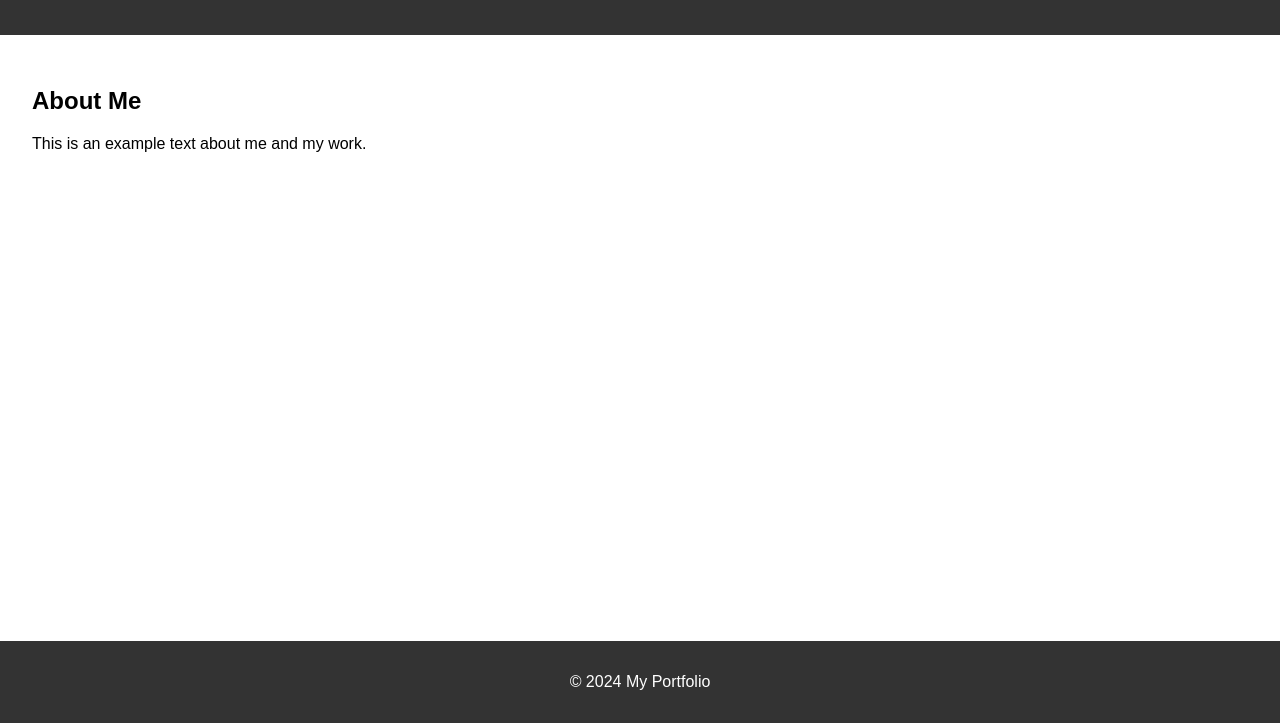
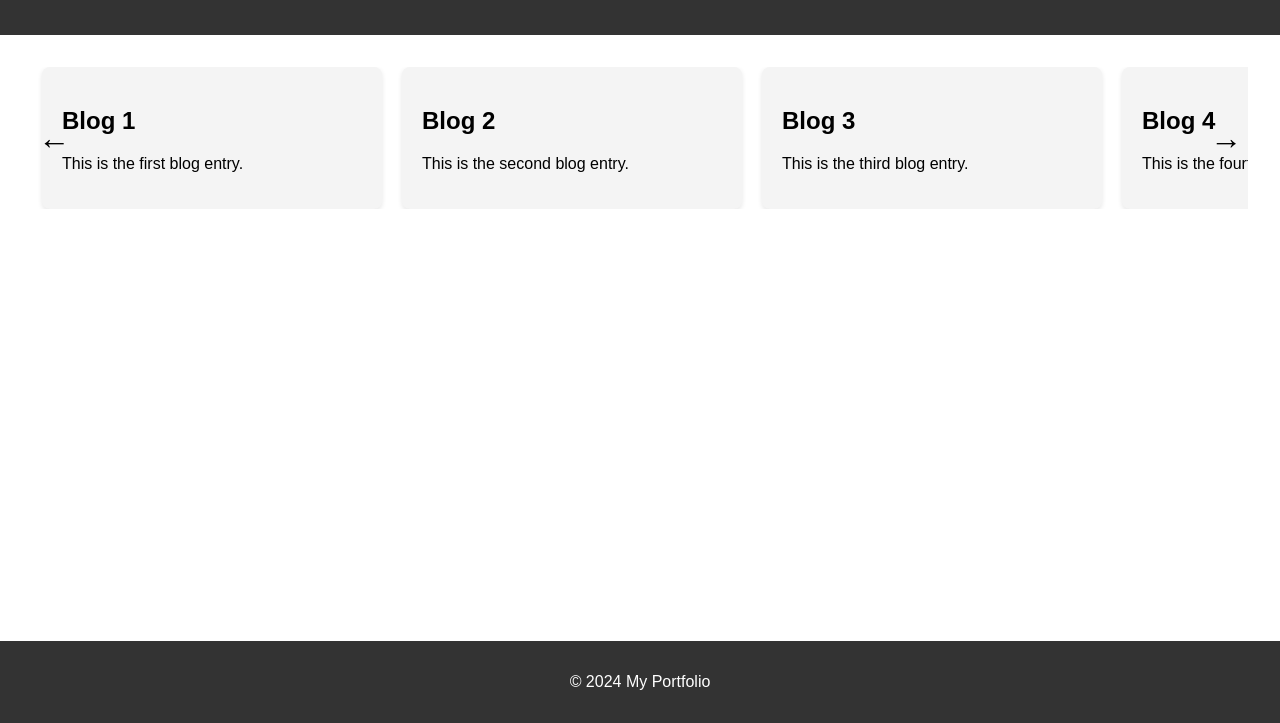
Before and after one commit to rouvenbe/projectspage.github.io, a plain HTML site: page index.html in a window 1280 px wide. Shown: the part 77-800 px from the top of the page. Drawn offline with Linux system fonts and the light colour scheme.

Commit message:
Initial commit of portfolio website

```diff
--- a/css/styles.css
+++ b/css/styles.css
@@ -2,6 +2,7 @@ body {
     font-family: Arial, sans-serif;
     margin: 0;
     padding: 0;
+    background-color: white;
 }
 
 header {
@@ -24,3 +25,45 @@ footer {
     bottom: 0;
     width: 100%;
 }
+
+.blog-container {
+    display: flex;
+    align-items: center;
+    overflow: hidden;
+    position: relative;
+}
+
+.blogs {
+    display: flex;
+    overflow-x: auto;
+    scroll-behavior: smooth;
+}
+
+.blog {
+    min-width: 300px;
+    max-width: 300px;
+    margin: 0 10px;
+    padding: 20px;
+    background: #f4f4f4;
+    border-radius: 8px;
+    box-shadow: 0 2px 5px rgba(0, 0, 0, 0.1);
+}
+
+.arrow {
+    background: none;
+    border: none;
+    font-size: 2em;
+    cursor: pointer;
+    position: absolute;
+    top: 50%;
+    transform: translateY(-50%);
+    z-index: 10;
+}
+
+.left-arrow {
+    left: 0;
+}
+
+.right-arrow {
+    right: 0;
+}
--- a/index.html
+++ b/index.html
@@ -11,13 +11,40 @@
         <h1>Welcome to My Portfolio</h1>
     </header>
     <main>
-        <section>
-            <h2>About Me</h2>
-            <p>This is an example text about me and my work.</p>
+        <section class="blog-container">
+            <button class="arrow left-arrow" onclick="scrollLeft()">&#8592;</button>
+            <div class="blogs" id="blogs">
+                <div class="blog">
+                    <h2>Blog 1</h2>
+                    <p>This is the first blog entry.</p>
+                </div>
+                <div class="blog">
+                    <h2>Blog 2</h2>
+                    <p>This is the second blog entry.</p>
+                </div>
+                <div class="blog">
+                    <h2>Blog 3</h2>
+                    <p>This is the third blog entry.</p>
+                </div>
+                <div class="blog">
+                    <h2>Blog 4</h2>
+                    <p>This is the fourth blog entry.</p>
+                </div>
+            </div>
+            <button class="arrow right-arrow" onclick="scrollRight()">&#8594;</button>
         </section>
     </main>
     <footer>
         <p>&copy; 2024 My Portfolio</p>
     </footer>
+    <script>
+        function scrollRight() {
+            document.getElementById('blogs').scrollBy(300, 0);
+        }
+
+        function scrollLeft() {
+            document.getElementById('blogs').scrollBy(-300, 0);
+        }
+    </script>
 </body>
 </html>
```
Also changed, not shown: blogs/blog1.html (added, +15 -0 lines), blogs/blog2.html (added, +15 -0 lines), blogs/blog3.html (added, +15 -0 lines).
